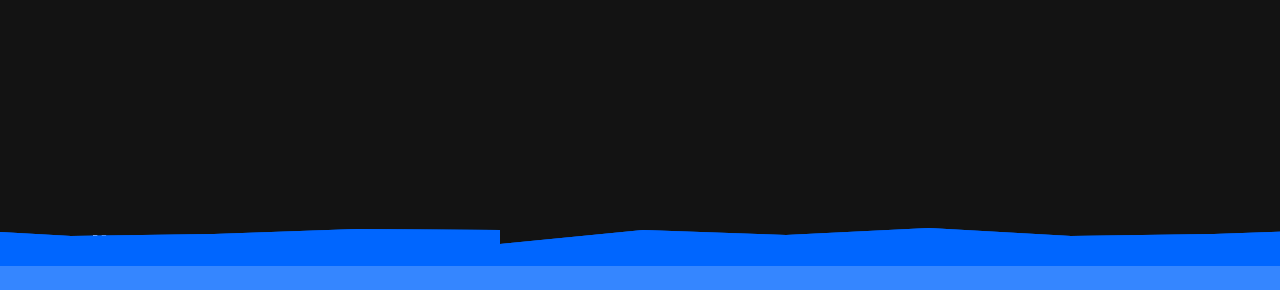
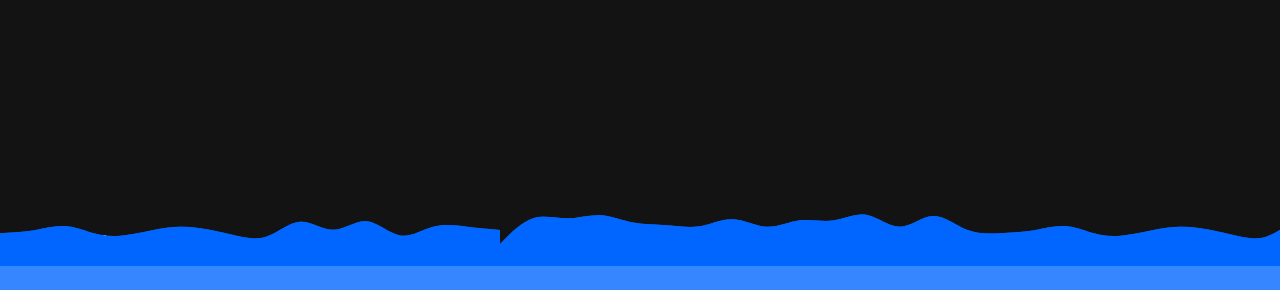
Before and after one commit to Lostpex/scaling-octo-enigma, a plain HTML site: page index.html in a window 1280 px wide. Shown: the part 1279-1569 px from the top of the page. Drawn offline with nearby package versions, Linux system fonts and the light colour scheme.

Commit message:
Update style.css

```diff
--- a/style.css
+++ b/style.css
@@ -206,7 +206,7 @@ footer {
   left: 0;
   width: 100%;
   height: 100px;
-  background: url("wave-haikei.svg");
+  background: url("wave-haikei1.svg");
   background-size: 1000px 100px;
 }
 
```
